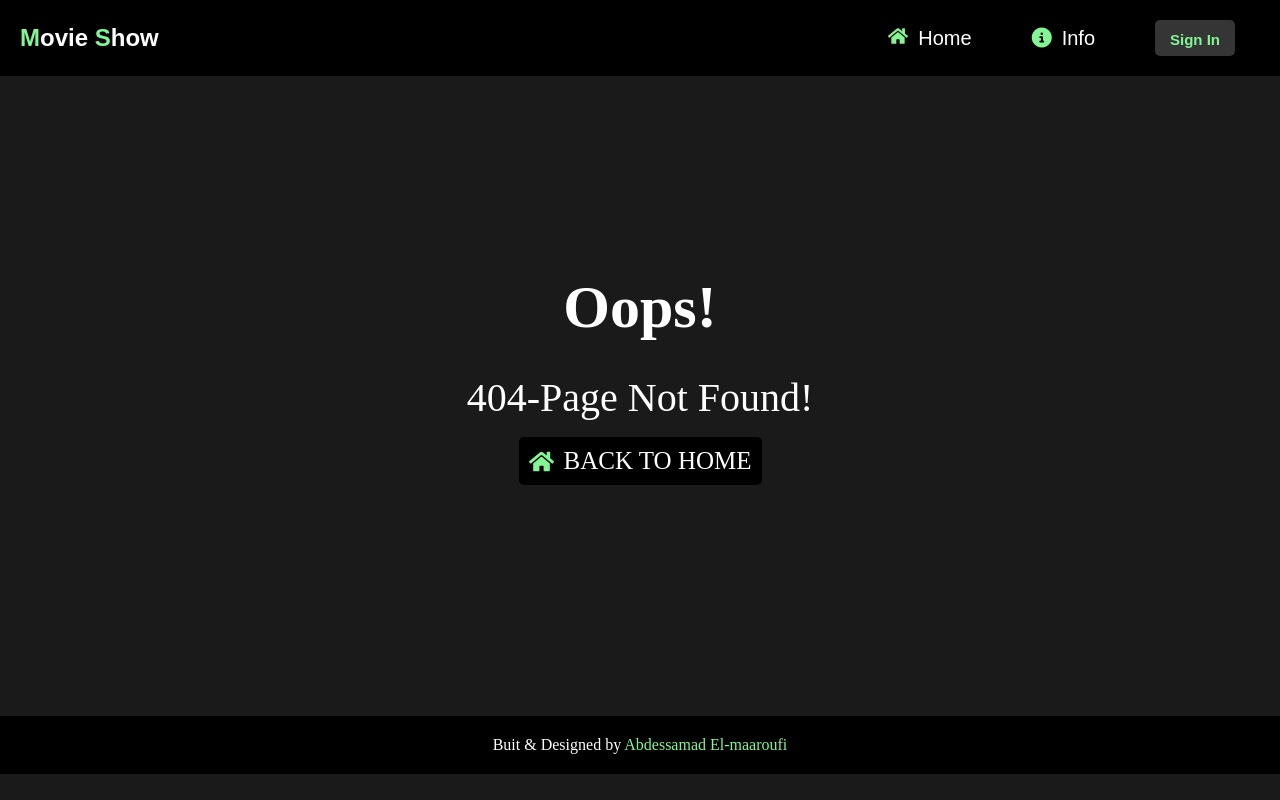
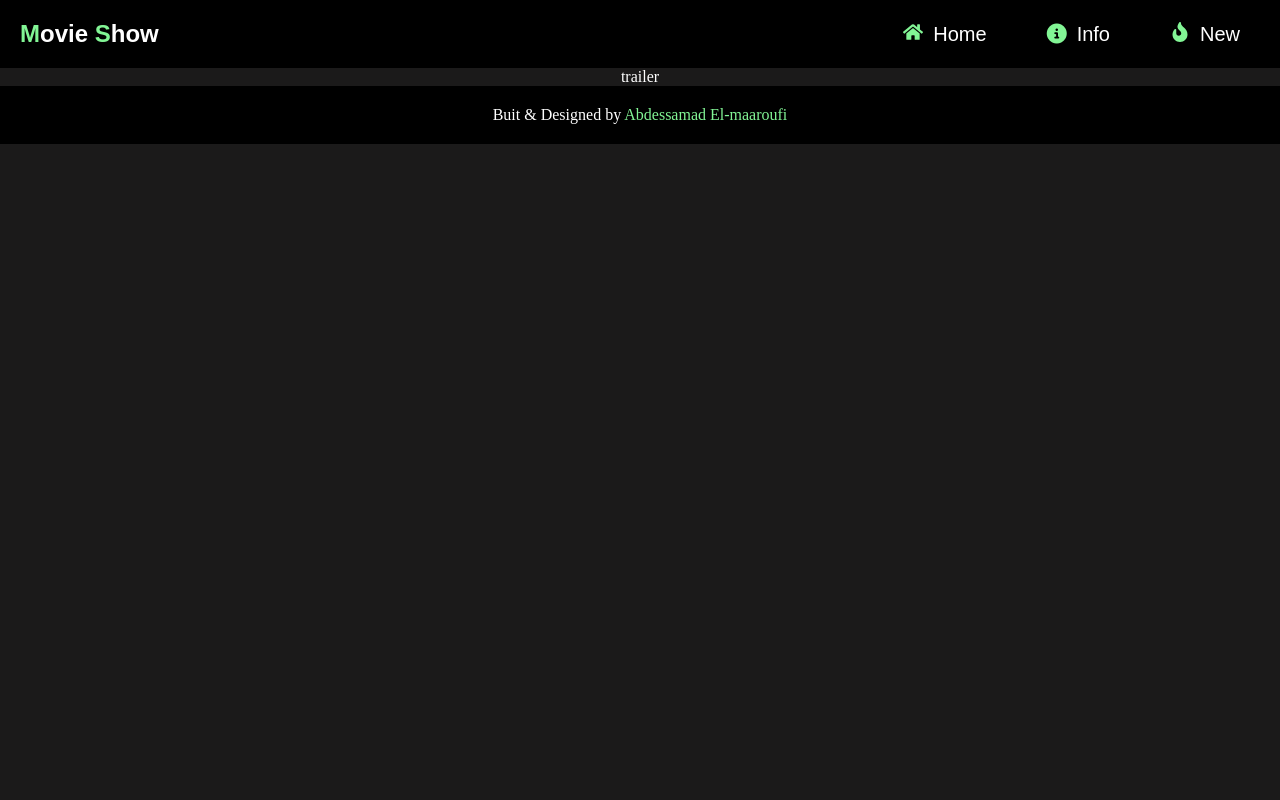
Before and after one commit to abd-essamad/movie_react_application, a React (Create React App) app: page /trailer/1 in a window 1280 px wide. Before the commit this address had no page. Built offline with nearby package versions, Linux system fonts and the light colour scheme; a web font is replaced by a local one.

Commit message:
movie profile

```diff
--- a/src/App.js
+++ b/src/App.js
@@ -4,6 +4,7 @@ import { ToastContainer } from 'react-toastify';
 import 'react-toastify/dist/ReactToastify.css';
 import Footer from './comopnents/footer/Footer'
 import NotFound from './pages/notfound/NotFound'
+import Trailer from './comopnents/movies/Trailer';
 import Home from './pages/home/Home'
 import { BrowserRouter as  Router, Route, Routes } from 'react-router-dom';
 import './App.css';
@@ -22,6 +23,7 @@ function App() {
           <Route path='/about' element={<About />}  />
           <Route path='/*' element={<NotFound />}  />
           <Route path='/movie/:id' element={<MovieProfile />}  />
+          <Route path='/trailer/:id' element={<Trailer />}  />
       </Routes>
       </div>
 
--- a/src/comopnents/movies/MovieProfile.jsx
+++ b/src/comopnents/movies/MovieProfile.jsx
@@ -27,16 +27,16 @@ const MovieProfile = () => {
           <div className="top_right_title">
             <h1>{movie.original_title}</h1>
 
-            <p className="drama">{genres[0]}</p>
-            <p className="mystery">{genres[1]}</p>
-            <p className="romance">{genres[2]}</p>
+            {movie.genres ? <p className="drama">{movie.genres[0].name}</p> : <p className="drama">{genres[0]}</p>}
+            {movie.genres && movie.genres.length > 1 ? <p className="mystery">{movie.genres[1].name}</p> : <p className="mystery">{genres[1]}</p>}
+            {movie.genres && movie.genres.length > 2 ? <p className="romance">{movie.genres[2].name}</p> : <p className="romance">{genres[2]}</p>}
 
 
 
           </div>
 
           <div className="top_right_links">
-          <Link to=''>watch</Link>
+          <Link to={`/trailer/${movie.id}`}>watch</Link>
           <Link to=''>download</Link>
           </div>
           <div className="top_right_bottom">
--- /dev/null
+++ b/src/comopnents/movies/Trailer.jsx
@@ -0,0 +1,11 @@
+import React from 'react'
+
+const Trailer = () => {
+  return (
+    <div>
+      trailer
+    </div>
+  )
+}
+
+export default Trailer
--- a/src/comopnents/navbar/Navbar.jsx
+++ b/src/comopnents/navbar/Navbar.jsx
@@ -1,6 +1,6 @@
 import './navbar.css'
 import { Link } from 'react-router-dom'
-import {FaHome} from 'react-icons/fa'
+import {FaHome,FaFire} from 'react-icons/fa'
 const Navbar = () => {
   return (
     <nav className='navbar'>
@@ -15,7 +15,7 @@ const Navbar = () => {
          <Link className='link' to='/about'> <div> <i className="fa-solid fa-circle-info"></i></div>  <p>Info</p></Link>
           </li>
          <li>
-          <Link className='link' to='/signin'> <div className='signin'>Sign In</div></Link>
+         <Link className='link' to='/new'> <div><FaFire/></div> <p>New</p>  </Link>
          </li>
        </ul>
     </nav>
```
